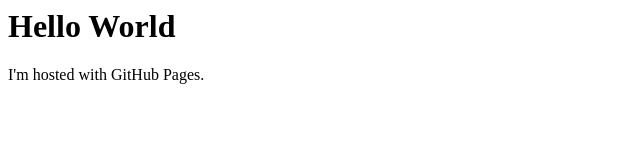
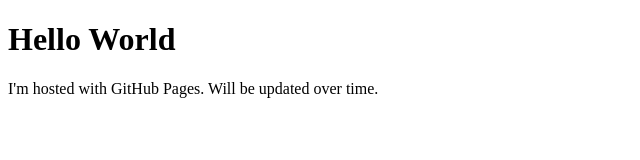
Before and after one commit to ccarmistead/ARCHIVEccarmistead.github.io, a plain HTML site: page index.html in a window 1280 px wide. Shown: the whole page, without its empty margins (0-640 px from the left). Drawn offline with Linux system fonts and the light colour scheme.

Commit message:
changed index

```diff
--- a/index.html
+++ b/index.html
@@ -1,4 +1,7 @@
+<!DOCTYPE html>
 <html>
+<body>
 <h1>Hello World</h1>
-<p>I'm hosted with GitHub Pages.</p>
+<p>I'm hosted with GitHub Pages. Will be updated over time.</p>
 </body>
+</html>
```
